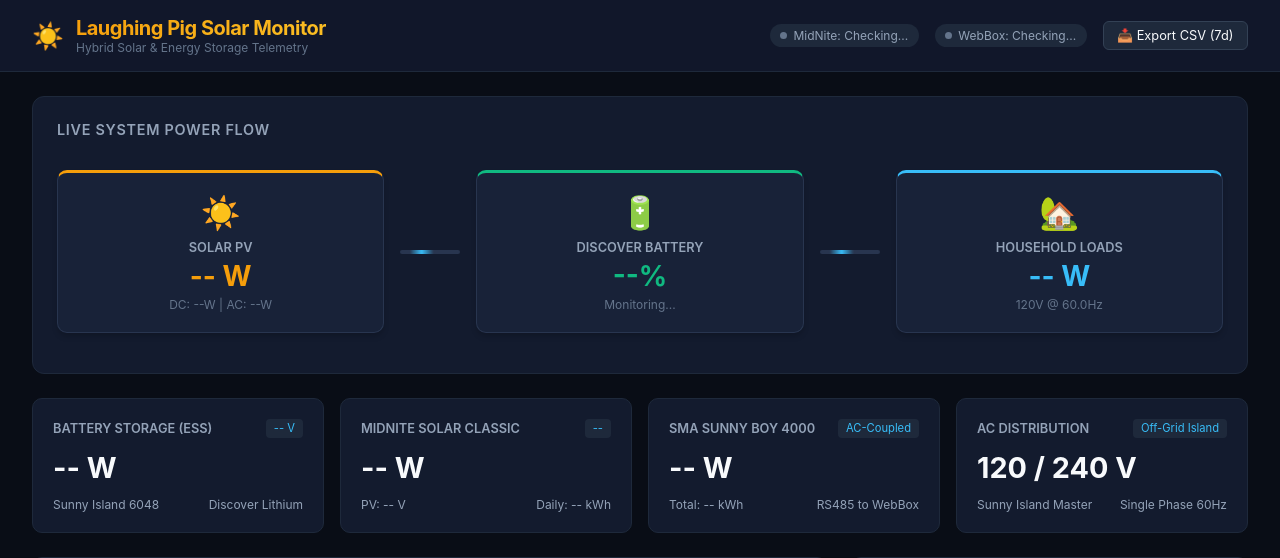
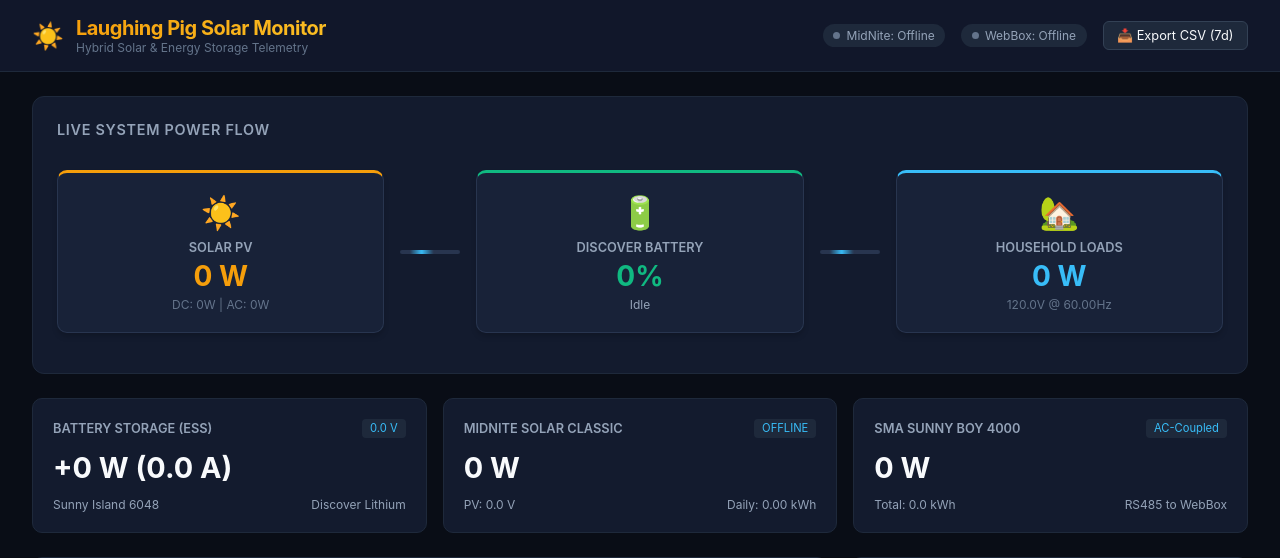
Before and after one commit to lourusso/laughing-pig-solar-monitor, a FastAPI app: page / in a window 1280 px wide. Shown: the top 558 px of the page. Run offline with FastAPI, Linux system fonts and the light colour scheme; data comes from the database, SQL or seed files in the repository; data that the repository does not hold is empty.

Commit message:
Remove AC Distribution card from dashboard

```diff
--- a/src/web/templates/index.html
+++ b/src/web/templates/index.html
@@ -111,18 +111,6 @@
         </div>
       </div>
 
-      <!-- AC Distribution Card -->
-      <div class="stat-card">
-        <div class="stat-header">
-          <span class="stat-title">AC DISTRIBUTION</span>
-          <span class="stat-badge">Off-Grid Island</span>
-        </div>
-        <div class="stat-main">120 / 240 V</div>
-        <div class="stat-footer">
-          <span>Sunny Island Master</span>
-          <span>Single Phase 60Hz</span>
-        </div>
-      </div>
     </section>
 
     <!-- Historical Telemetry Charts -->
```
